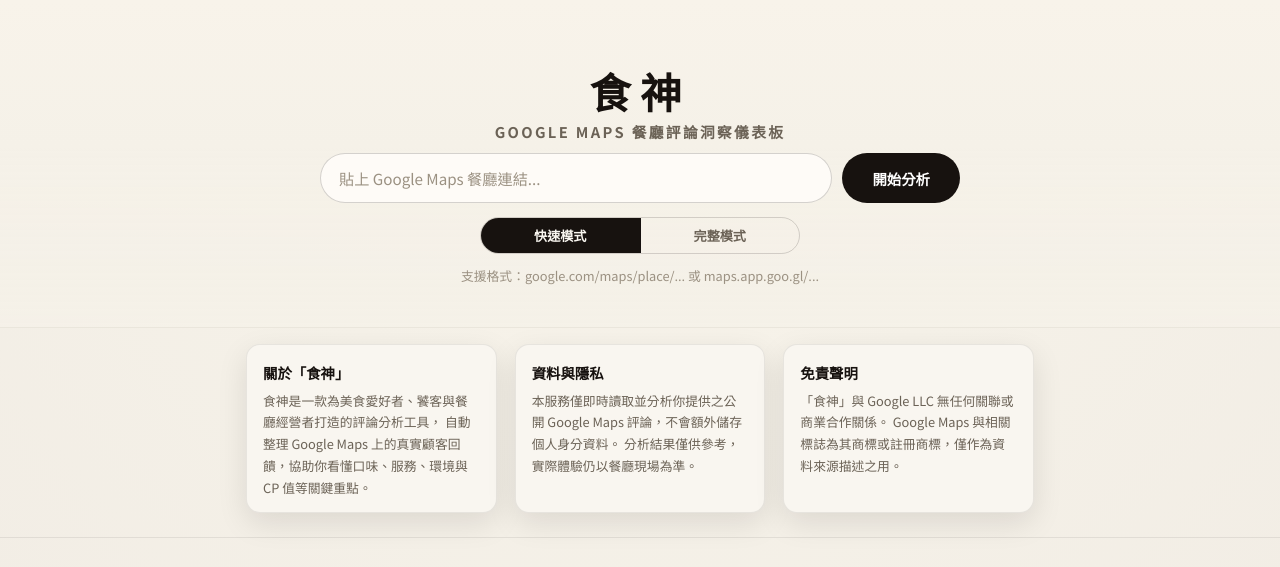
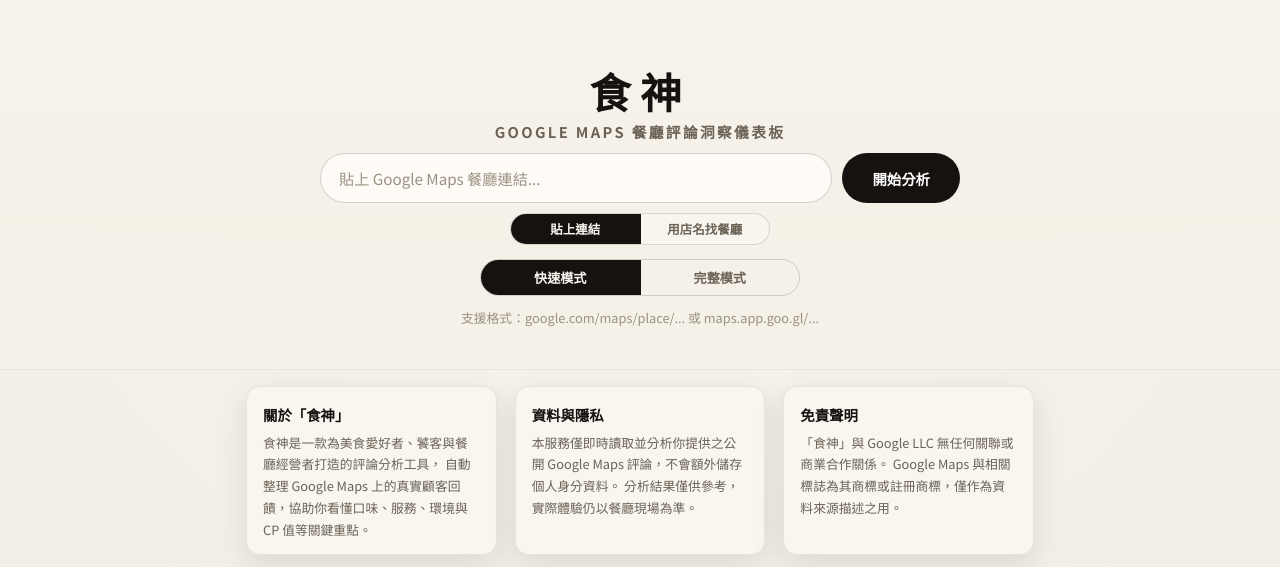
Before and after one commit to ddsocute/google-review, a Flask app: page / in a window 1280 px wide. Shown: the top 567 px of the page. Run offline with Flask 3, Linux system fonts and the light colour scheme; some libraries are stand-ins or nearby versions.

Commit message:
feat: add name search mode, refine history and fake review warning

```diff
--- a/static/css/style.css
+++ b/static/css/style.css
@@ -272,6 +272,48 @@
     margin-top: 12px;
 }
 
+/* ---------- Input Mode Toggle (URL vs Name) ---------- */
+.input-mode-toggle {
+    display: flex;
+    gap: 0;
+    justify-content: center;
+    margin-top: 10px;
+    border: 1px solid rgba(23,18,15,0.14);
+    border-radius: var(--radius-full);
+    overflow: hidden;
+    max-width: 260px;
+    margin-left: auto;
+    margin-right: auto;
+    background: rgba(249,246,240,0.9);
+}
+
+.input-mode-btn {
+    flex: 1;
+    padding: 6px 12px;
+    background: transparent;
+    color: var(--text-secondary);
+    border: none;
+    font-family: inherit;
+    font-size: 0.78rem;
+    font-weight: 600;
+    cursor: pointer;
+    transition: all var(--transition);
+    white-space: nowrap;
+}
+
+.input-mode-btn:first-child {
+    border-right: 1px solid var(--border-light);
+}
+
+.input-mode-btn:hover {
+    background: rgba(23,18,15,0.03);
+}
+
+.input-mode-btn.active {
+    background: #17120f;
+    color: #f9f6f0;
+}
+
 /* ---------- Demo Button ---------- */
 .btn-demo {
     display: inline-block;
@@ -809,15 +851,17 @@
 
 /* ---------- Fake Review Warning ---------- */
 .section-fake {
-    padding: 16px 0 0;
+    padding: 8px 0 0;
 }
 
 .fake-card {
-    border-radius: var(--radius);
-    padding: 18px 20px;
-    box-shadow: var(--shadow-sm);
+    border-radius: var(--radius-sm);
+    padding: 10px 14px;
+    box-shadow: 0 10px 24px rgba(15,10,5,0.10);
     background: var(--bg-white);
     border: 1px solid var(--border-light);
+    max-width: 520px;
+    margin: 0 auto 8px;
 }
 
 .fake-card.level-low {
@@ -832,7 +876,7 @@
     display: flex;
     align-items: center;
     gap: 8px;
-    margin-bottom: 16px;
+    margin-bottom: 8px;
     flex-wrap: wrap;
 }
 
@@ -865,8 +909,8 @@
 
 .fake-stats {
     display: flex;
-    gap: 20px;
-    margin-bottom: 10px;
+    gap: 14px;
+    margin-bottom: 4px;
     flex-wrap: wrap;
 }
 
@@ -1215,6 +1259,12 @@
     line-height: 1;
 }
 
+/* Hard-hide any legacy theme toggle if still present */
+.theme-toggle,
+#themeToggle {
+    display: none !important;
+}
+
 /* ---------- Download / Actions ---------- */
 .section-actions {
     padding: 24px 0 8px;
--- a/static/js/app.js
+++ b/static/js/app.js
@@ -26,6 +26,11 @@
     var lastAnalysisData = null;
     var radarChartInstance = null;
     var trendChartInstance = null;
+
+    // Input mode: 'url' (default) or 'name'
+    var inputMode = "url";
+    var inputModeButtons = document.querySelectorAll(".input-mode-btn");
+    var inputHint = document.getElementById("inputHint");
 
     // ---------------------------------------------------------------------------
     // Search History (localStorage)
@@ -56,7 +61,6 @@
             section.style.display = "none";
             return;
         }
-        section.style.display = "block";
         container.innerHTML = "";
         history.forEach(function (h) {
             var tag = document.createElement("button");
@@ -81,6 +85,24 @@
     }
     renderHistory();
 
+    // History dropdown behavior: only show when input is focused, like Google search
+    function showHistoryDropdown() {
+        var section = document.getElementById("historySection");
+        if (!section) return;
+        var history = getHistory();
+        if (!history.length) {
+            section.style.display = "none";
+            return;
+        }
+        section.style.display = "block";
+    }
+
+    function hideHistoryDropdown() {
+        var section = document.getElementById("historySection");
+        if (!section) return;
+        section.style.display = "none";
+    }
+
     // ---------------------------------------------------------------------------
     // Model toggle
     // ---------------------------------------------------------------------------
@@ -97,9 +119,10 @@
     // URL validation (client-side)
     // ---------------------------------------------------------------------------
     const URL_PATTERNS = [
-        // 僅支援使用者指定的兩種格式
+        // 支援：餐廳頁面、Google Maps 短網址與搜尋頁面
         /https?:\/\/(www\.)?google\.(com|com\.\w{2})\/maps\/place\//i,
         /https?:\/\/maps\.app\.goo\.gl\//i,
+        /https?:\/\/(www\.)?google\.(com|com\.\w{2})\/maps\/search\//i,
     ];
 
     function isValidUrl(url) {
@@ -134,6 +157,7 @@
         analyzeBtn.disabled = false;
         urlInput.value = "";
         urlInput.focus();
+        hideHistoryDropdown();
     };
 
     window.retryAnalysis = function () {
@@ -340,7 +364,11 @@
     function renderFakeWarning(detection) {
         if (!detection) return;
         var pct = detection.percentage || 0;
-        if (pct <= 0 && detection.suspected_count <= 0) return;
+        // 使用者要求：灌水比例低於 10% 就不要顯示提醒
+        if (pct < 10 || (pct <= 0 && detection.suspected_count <= 0)) {
+            hide(document.getElementById("fakeReviewSection"));
+            return;
+        }
 
         var section = document.getElementById("fakeReviewSection");
         var card = document.getElementById("fakeCard");
@@ -832,16 +860,24 @@
     // Main analysis flow
     // ---------------------------------------------------------------------------
     function startAnalysis() {
-        var url = urlInput.value.trim();
-        if (!url) {
+        var raw = urlInput.value.trim();
+        if (!raw) {
             urlInput.focus();
             urlInput.style.borderColor = "#ea4335";
             setTimeout(function () { urlInput.style.borderColor = ""; }, 1500);
             return;
         }
-        if (!isValidUrl(url)) {
-            showError("網址格式不正確, 請貼上 Google Maps 餐廳連結.");
-            return;
+
+        var url = raw;
+        if (inputMode === "name") {
+            // 使用店名搜尋：轉成 Google Maps 搜尋網址
+            var encoded = encodeURIComponent(raw);
+            url = "https://www.google.com/maps/search/" + encoded;
+        } else {
+            if (!isValidUrl(url)) {
+                showError("網址格式不正確, 請貼上 Google Maps 餐廳連結.");
+                return;
+            }
         }
 
         lastAnalyzedUrl = url;
@@ -920,4 +956,40 @@
     analyzeBtn.addEventListener("click", startAnalysis);
     urlInput.addEventListener("keydown", function (e) { if (e.key === "Enter") startAnalysis(); });
 
+    // History dropdown show/hide, like Google search suggestions
+    urlInput.addEventListener("focus", function () {
+        showHistoryDropdown();
+    });
+    urlInput.addEventListener("blur", function () {
+        // 延遲收合，讓點擊歷史紀錄按鈕有時間觸發
+        setTimeout(hideHistoryDropdown, 180);
+    });
+
+    // Input mode toggle (URL vs Name)
+    if (inputModeButtons && inputModeButtons.length) {
+        inputModeButtons.forEach(function (btn) {
+            btn.addEventListener("click", function () {
+                var mode = btn.getAttribute("data-mode") || "url";
+                inputMode = mode;
+                inputModeButtons.forEach(function (b) { b.classList.remove("active"); });
+                btn.classList.add("active");
+
+                if (mode === "name") {
+                    urlInput.placeholder = "輸入餐廳名稱或關鍵字，例如「鼎泰豐 信義」";
+                    if (inputHint) {
+                        inputHint.textContent = "用店名找餐廳：會用 Google Maps 搜尋，幫你挑出最符合的一間再做評論分析。";
+                    }
+                } else {
+                    urlInput.placeholder = "貼上 Google Maps 餐廳連結...";
+                    if (inputHint) {
+                        inputHint.textContent = "支援格式：google.com/maps/place/... 或 maps.app.goo.gl/...";
+                    }
+                }
+
+                urlInput.value = "";
+                urlInput.focus();
+            });
+        });
+    }
+
 })();
--- a/templates/index.html
+++ b/templates/index.html
@@ -59,6 +59,14 @@
                 <span class="btn-loader" aria-hidden="true"></span>
             </button>
         </div>
+        <div class="input-mode-toggle">
+            <button class="input-mode-btn active" data-mode="url" id="modeUrl">
+                貼上連結
+            </button>
+            <button class="input-mode-btn" data-mode="name" id="modeName">
+                用店名找餐廳
+            </button>
+        </div>
         <div class="model-toggle">
             <button class="model-btn active" data-model="gemini-3-flash-preview" id="modelFlash">
                 快速模式
@@ -67,7 +75,7 @@
                 完整模式
             </button>
         </div>
-        <p class="input-hint">支援格式：google.com/maps/place/... 或 maps.app.goo.gl/...</p>
+        <p class="input-hint" id="inputHint">支援格式：google.com/maps/place/... 或 maps.app.goo.gl/...</p>
     </div>
 </header>
 
@@ -416,7 +424,7 @@
                 <span class="fake-badge" id="fakeBadge">整體正常</span>
             </div>
             <p class="fake-intro">
-                我們會根據評論內容與時間分佈，協助你快速判斷此餐廳的評論是否有明顯灌水或不自然的情形。
+                    根據評論內容與時間分佈，整理出疑似灌水或不自然評論的比例與重點，僅供你快速參考判斷。
             </p>
             <div class="fake-stats">
                 <div class="fake-stat">
```
